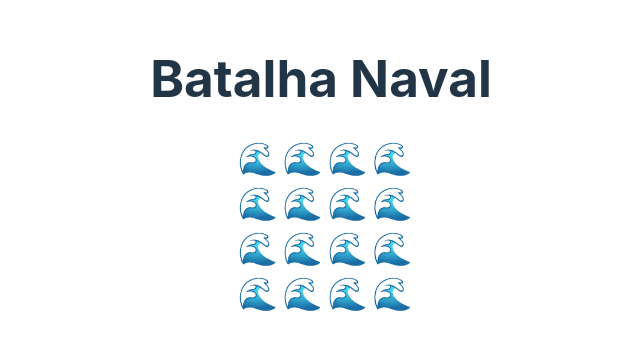
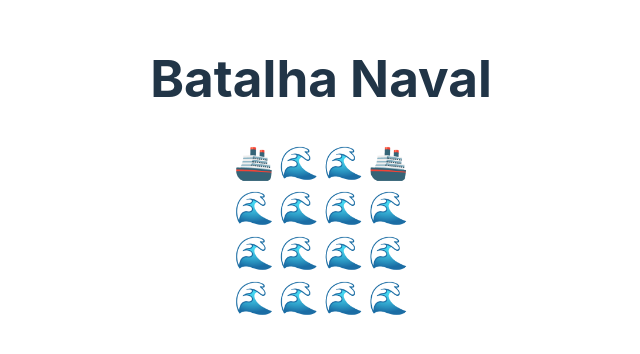
Before and after one commit to Caslus/batalhaNaval, a Svelte app: page / in a window 1280 px wide. Shown: the part 232-586 px from the top of the page, without its empty margins (319-959 px from the left). Built offline with nearby package versions, Linux system fonts and the light colour scheme.

Commit message:
randomly populating grid

```diff
--- a/src/Grid.svelte
+++ b/src/Grid.svelte
@@ -1,23 +1,74 @@
 <script lang="ts">
+	var size: number = 4;
+	var remainingShips: number = Math.ceil(size / 2);
+
 	type cell = "water" | "ship" | "bomb" | "miss";
 	type gridRow = cell[];
-	var myGrid: gridRow[] = [
-		["water", "water", "water", "water"],
-		["water", "water", "water", "water"],
-		["water", "water", "water", "water"],
-		["water", "water", "water", "water"],
-	];
+	let grid: gridRow[] = [];
+
+	function populateGrid() {
+		for (let i = 0; i < size; i++) {
+			let row: cell[] = [];
+			for (let j = 0; j < size; j++) {
+				if (remainingShips > 0) {
+					if (Math.random() > 0.8) {
+						grid[i][j] = "ship";
+						remainingShips--;
+					}
+				}
+			}
+		}
+		if (remainingShips > 0) {
+			populateGrid();
+		}
+	}
+
+	function generateGrid() {
+		for (let i = 0; i < size; i++) {
+			let row: cell[] = [];
+			for (let j = 0; j < size; j++) {
+				/*if (remainingShips > 0) {
+					if (Math.random() > 0.8) {
+						row.push("ship");
+						remainingShips--;
+					} else {
+						row.push("water");
+					}
+				} else {
+					row.push("water");
+				}*/
+				row.push("water");
+			}
+			grid.push(row);
+		}
+		populateGrid();
+	}
+	generateGrid();
 </script>
 
 <div class="grid">
-	{#each myGrid as row}
+	{#each grid as row}
 		<div class="row">
 			{#each row as cell}
 				<div class="cell">
 					{#if cell == "water"}
-						🌊
+						<!-- svelte-ignore a11y-missing-attribute -->
+						<a
+							on:click={() => {
+								cell = "miss";
+							}}
+						>
+							🌊
+						</a>
 					{:else if cell == "ship"}
-						🚢
+						<!-- svelte-ignore a11y-missing-attribute -->
+						<a
+							on:click={() => {
+								cell = "bomb";
+							}}
+						>
+							🚢
+						</a>
 					{:else if cell == "bomb"}
 						💥
 					{:else if cell == "miss"}
--- a/src/app.css
+++ b/src/app.css
@@ -95,6 +95,7 @@ button:focus-visible {
   display: flex;
   flex-direction: row;
   justify-content: center;
+  align-items: center;
 }
 
 .cell {
@@ -102,4 +103,14 @@ button:focus-visible {
   height: 1em;
   padding: .2em;
   font-size: xx-large;
+  user-select: none;
+  display: flex;
+  justify-content: center;
+  align-items: center;
+  transition: ease-in-out 0.2s;
 }
+
+.cell:hover {
+  filter: brightness(150%);
+  transition: ease-in-out 0.2s;
+}
```
